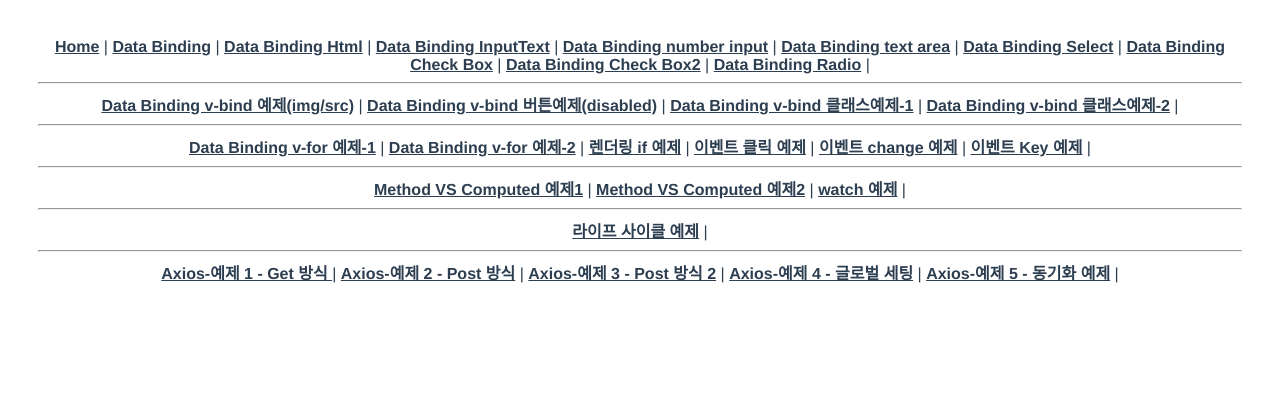
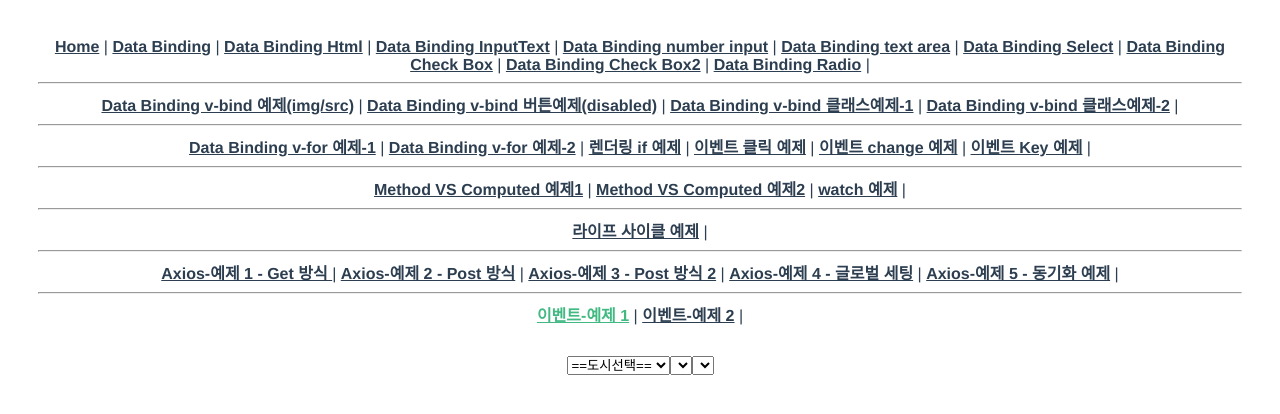
Before and after one commit to n3316202/vue3-sindorim-3, a Vue app: page /event1 in a window 1280 px wide. Shown: the top 414 px of the page. Built offline with nearby package versions, Linux system fonts and the light colour scheme.

Commit message:
이벤트전달 정리

```diff
--- a/src/App.vue
+++ b/src/App.vue
@@ -33,6 +33,8 @@
     <router-link to="/axios3">Axios-예제 3 - Post 방식 2</router-link> |
     <router-link to="/axios4">Axios-예제 4 - 글로벌 세팅</router-link> |
     <router-link to="/axios5">Axios-예제 5 - 동기화 예제</router-link> |
+    <hr />
+    <router-link to="/event1">이벤트-예제 1</router-link> | <router-link to="/event2">이벤트-예제 2</router-link> |
   </nav>
   <router-view />
 </template>
--- a/src/router/index.js
+++ b/src/router/index.js
@@ -158,6 +158,17 @@ const routes = [
     path: '/axios5',
     name: 'AxiosSyncView5',
     component: () => import(/* webpackChunkName: "axios5" */ '../views/axios/AxiosSyncView5.vue')
+  },
+  {
+    //src\views\event\EventChangeView1.vue
+    path: '/event1',
+    name: 'EventChangeView1',
+    component: () => import(/* webpackChunkName: "event1" */ '../views/event/EventChangeView1.vue')
+  },
+  {
+    path: '/event2',
+    name: 'EventKeyView2',
+    component: () => import(/* webpackChunkName: "event2" */ '../views/event/EventKeyView2.vue')
   }
 ]
 
--- /dev/null
+++ b/src/views/event/EventChangeView1.vue
@@ -0,0 +1,69 @@
+<!-- https://velog.io/@kungsboy/Vue-3.0-Event-%EC%A0%84%EB%8B%AC -->
+<template>
+  <div>
+    <!-- change 이벤트 및 v-model 작성 -->
+    <!-- @change와 v-on:change 모두 가능 -->
+    <!-- 매개변수로 event를 전달할 때는 $ 사용 -->
+    <select v-on:change="changeCity($event)" v-model="selectedCity">
+      <option value="">==도시선택==</option>
+      <option :value="city.cityCode" :key="city.cityCode" v-for="city in cityList">
+        {{ city.title }}
+      </option>
+    </select>
+    <!-- 첫 select 선택에 따라 달라지는 이중 select -->
+    <select>
+      <option :value="dong.dongCode" :key="dong.dongCode" v-for="dong in selectedDongList">
+        {{ dong.dongTitle }}
+      </option>
+    </select>
+    <!-- option에 직접 필터링 -->
+    <!-- v-for에는 this 안 씀 -->
+    <select>
+      <option
+        :value="dong.dongCode"
+        :key="dong.dongCode"
+        v-for="dong in dongList.filter((dong) => dong.cityCode === selectedCity)"
+      >
+        {{ dong.dongTitle }}
+      </option>
+    </select>
+  </div>
+</template>
+
+<script>
+export default {
+  data() {
+    return {
+      // 첫 select에서 선택한 도시 코드
+      selectedCity: '',
+      cityList: [
+        { cityCode: '02', title: '서울' },
+        { cityCode: '042', title: '대전' },
+        { cityCode: '064', title: '제주' }
+      ],
+      dongList: [
+        { cityCode: '02', dongCode: '1', dongTitle: '서울 1동' },
+        { cityCode: '02', dongCode: '2', dongTitle: '서울 2동' },
+        { cityCode: '02', dongCode: '3', dongTitle: '서울 3동' },
+        { cityCode: '02', dongCode: '4', dongTitle: '서울 4동' },
+        { cityCode: '042', dongCode: '1', dongTitle: '대전 1동' },
+        { cityCode: '042', dongCode: '2', dongTitle: '대전 2동' },
+        { cityCode: '064', dongCode: '1', dongTitle: '제주 1동' },
+        { cityCode: '064', dongCode: '2', dongTitle: '제주 2동' }
+      ],
+      // 두 번째 select option에 들어갈 동
+      selectedDongList: []
+    }
+  },
+  methods: {
+    // 도시가 바뀔 때마다 바뀌는 selectedDongList
+    // event 받을 때 매개변수 맘대로 지정 가능
+    changeCity(evt) {
+      console.log(evt.target.tagName)
+      this.selectedDongList = this.dongList.filter((dong) => dong.cityCode === this.selectedCity)
+    }
+  }
+}
+</script>
+
+<style></style>
--- /dev/null
+++ b/src/views/event/EventKeyView2.vue
@@ -0,0 +1,40 @@
+<!-- https://velog.io/@kungsboy/Vue-3.0-Event-%EC%A0%84%EB%8B%AC -->
+<template>
+  <div>
+    <!-- @keyup에 event 보내서 enter 키 확인 -->
+    <input type="search" @keyup="checkEnter($event)" v-model="searchText" />
+    <button @click="doSearch">조회</button>
+    <!-- @keyup.enter로 엔터 바로 확인 -->
+    <!-- .enter, .tab, .delete, .esc, .space, .up, .down, .left, .right, .ctrl.enter(컨트롤+엔터) 등 다양함 -->
+    <input type="search" @keyup.enter="doSearch" v-model="searchText" />
+    <button @click="doSearch">조회</button>
+    <!-- .stop - event.stopPropagation -->
+    <!-- .prevent - event.preventDefault() -->
+    <button type="submit" @click.prevent="doSearch">제출</button>
+  </div>
+</template>
+
+<script>
+export default {
+  data() {
+    return {
+      searchText: ''
+    }
+  },
+  methods: {
+    doSearch() {
+      console.log(this.searchText)
+    },
+    checkEnter(evt) {
+      console.log(evt.key)
+      // key가 enter면 doSearch 실행
+      if (evt.key === 'Enter') {
+        // method도 this 사용
+        this.doSearch()
+      }
+    }
+  }
+}
+</script>
+
+<style></style>
```
Also changed, not shown: 1 other file (tests, documents, lock files or other folders).
